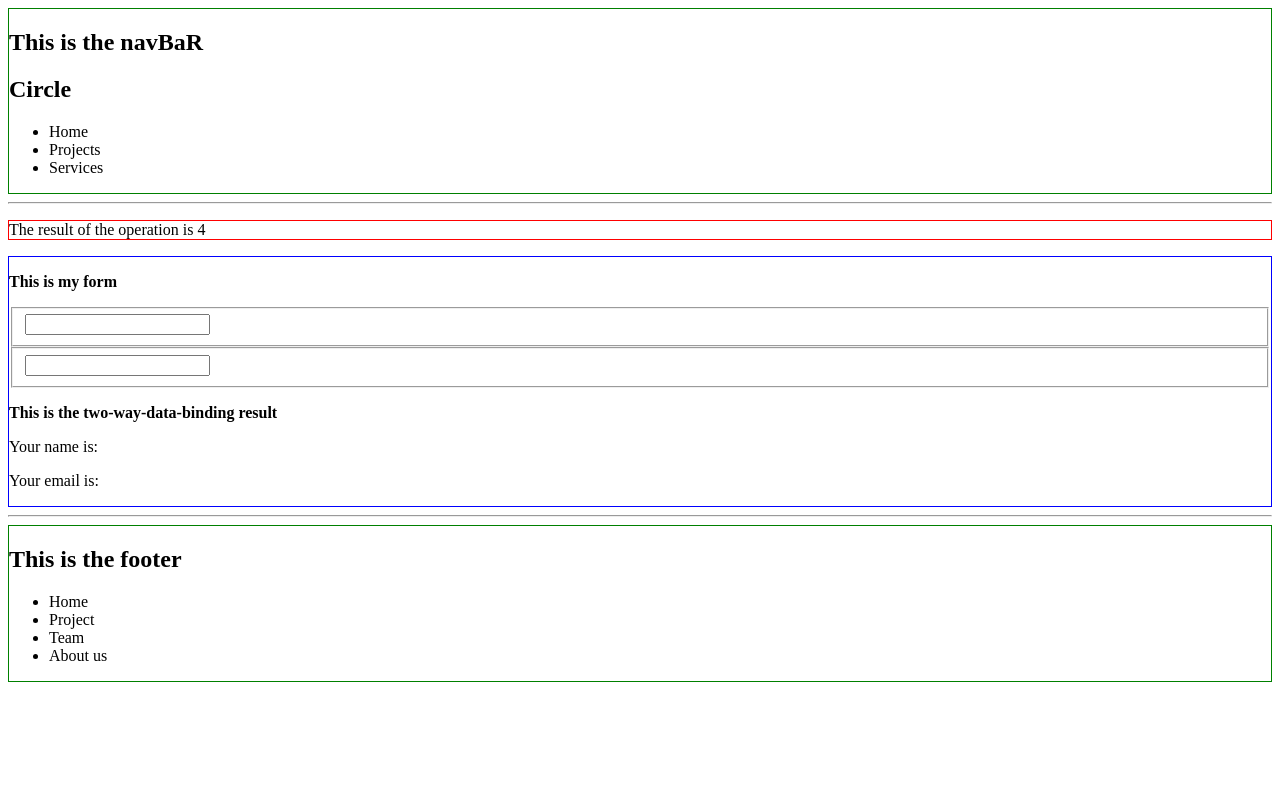
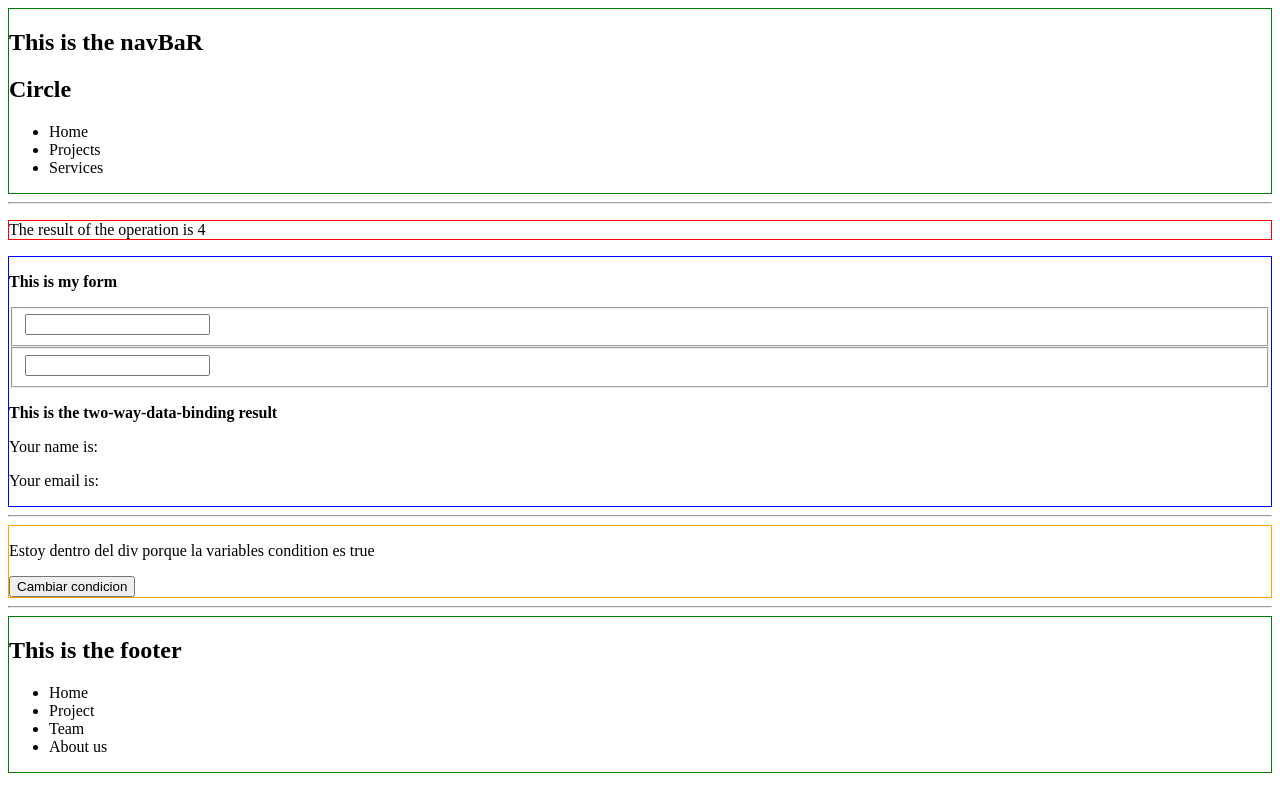
Before and after one commit to RaulFR01/w9d1, a Vue app: page / in a window 1280 px wide. Built offline with nearby package versions, Linux system fonts and the light colour scheme.

Commit message:
iteration 3 done

```diff
--- a/src/App.vue
+++ b/src/App.vue
@@ -2,6 +2,8 @@
   <NavBar />
   <p class="iteration2">The result of the operation is {{ result }}</p>
   <FormBonus />
+  <hr />
+  <ConditionTest />
   <hr />
   <FooterSection />
 </template>
@@ -10,6 +12,7 @@
 import FooterSection from "./components/footerSection.vue";
 import NavBar from "./components/navBar.vue";
 import FormBonus from "./components/formBonus.vue";
+import ConditionTest from "./components/ConditionTest.vue";
 export default {
   name: "App",
   data: function () {
@@ -21,6 +24,7 @@ export default {
     FooterSection,
     NavBar,
     FormBonus,
+    ConditionTest,
   },
 
   created() {
@@ -36,6 +40,9 @@ export default {
 .iteration2 {
   border: solid 1px red;
 }
+.iteration3 {
+  border: solid 1px orange;
+}
 .bonus {
   border: solid 1px blue;
 }
--- /dev/null
+++ b/src/components/ConditionTest.vue
@@ -0,0 +1,26 @@
+<template>
+  <div class="iteration3">
+    <div v-if="condition === true">
+      <p>Estoy dentro del div porque la variables condition es true</p>
+    </div>
+
+    <div v-else>
+      <p>Estoy dentro del div porque la variable condition es false</p>
+    </div>
+
+    <button v-on:click="condition = !condition">Cambiar condicion</button>
+  </div>
+</template>
+
+<script>
+export default {
+  name: "ConditionTest",
+  data() {
+    return {
+      condition: true,
+    };
+  },
+};
+</script>
+
+<style></style>
```
Also changed, not shown: 1 other file (tests, documents, lock files or other folders).
